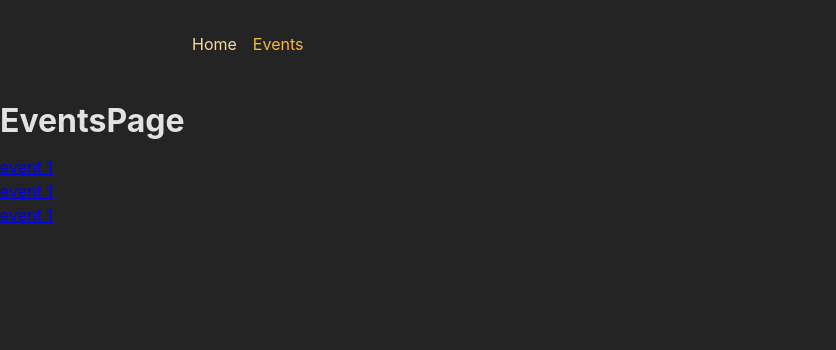
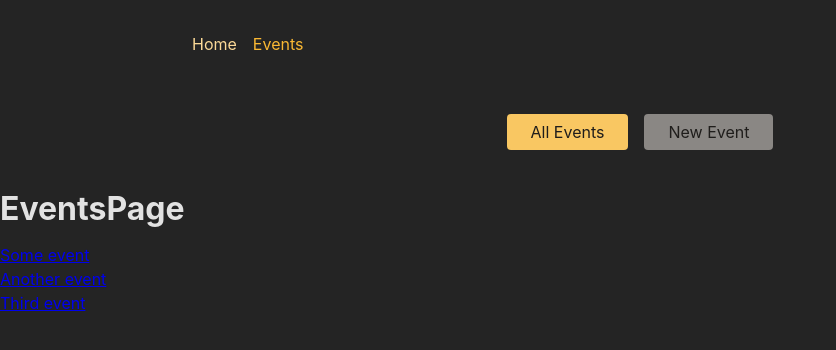
Before and after one commit to Mila2999/Event-Planer, a React (Create React App) app in the folder frontend/: page /events in a window 1280 px wide. Shown: the top 350 px of the page, without its empty margins (0-836 px from the left). Built offline with nearby package versions, Linux system fonts and the light colour scheme.

Commit message:
Added  another (nested) layout route

```diff
--- a/frontend/src/App.js
+++ b/frontend/src/App.js
@@ -34,6 +34,7 @@
 import NewEventPage from './pages/NewEvent';
 import EditEventPage from './pages/EditEvent';
 import EventDetailPage from './pages/EventDetail';
+import EventsRootLayout from './pages/EventsRoot';
 const router = createBrowserRouter([
   {
     path: '/',
@@ -42,14 +43,20 @@
       { index: true, element: <HomePage /> },
       {
         path: 'events',
-        element: <EventsPage />,
+        element: <EventsRootLayout />,
+        children: [
+          {
+            index: true,
+            element: <EventsPage />,
+          },
+          {
+            path: ':eventId',
+            element: <EventDetailPage />,
+          },
+          { path: 'new', element: <NewEventPage /> },
+          { path: ':eventId/edit', element: <EditEventPage /> },
+        ],
       },
-      {
-        path: 'events/:eventId',
-        element: <EventDetailPage />,
-      },
-      { path: 'events/new', element: <NewEventPage /> },
-      { path: 'events/:eventId/edit', element: <EditEventPage /> },
     ],
   },
 ]);
--- a/frontend/src/components/EventsNavigation.js
+++ b/frontend/src/components/EventsNavigation.js
@@ -1,15 +1,26 @@
 import classes from './EventsNavigation.module.css';
-
+import { NavLink } from 'react-router-dom';
 function EventsNavigation() {
   return (
     <header className={classes.header}>
       <nav>
         <ul className={classes.list}>
           <li>
-            <a href="/events">All Events</a>
+            <NavLink
+              to="/events"
+              className={({ isActive }) => (isActive ? classes.active : undefined)}
+              end
+            >
+              All Events
+            </NavLink>
           </li>
           <li>
-            <a href="/events/new">New Event</a>
+            <NavLink
+              to="/events/new"
+              className={({ isActive }) => (isActive ? classes.active : undefined)}
+            >
+              New Event
+            </NavLink>
           </li>
         </ul>
       </nav>
--- a/frontend/src/pages/Events.js
+++ b/frontend/src/pages/Events.js
@@ -1,8 +1,8 @@
 import { Link } from 'react-router-dom';
 const EVENTS = [
-  { id: 'E1', title: 'event 1' },
-  { id: 'E2', title: 'event 1' },
-  { id: 'E3', title: 'event 1' },
+  { id: 'E1', title: 'Some event ' },
+  { id: 'E2', title: 'Another event ' },
+  { id: 'E3', title: 'Third event ' },
 ];
 function EventsPage() {
   return (
--- /dev/null
+++ b/frontend/src/pages/EventsRoot.js
@@ -0,0 +1,12 @@
+import { Outlet } from 'react-router-dom';
+import EventsNavigation from '../components/EventsNavigation';
+
+function EventsRootLayout() {
+  return (
+    <>
+      <EventsNavigation />
+      <Outlet />
+    </>
+  );
+}
+export default EventsRootLayout;
```
